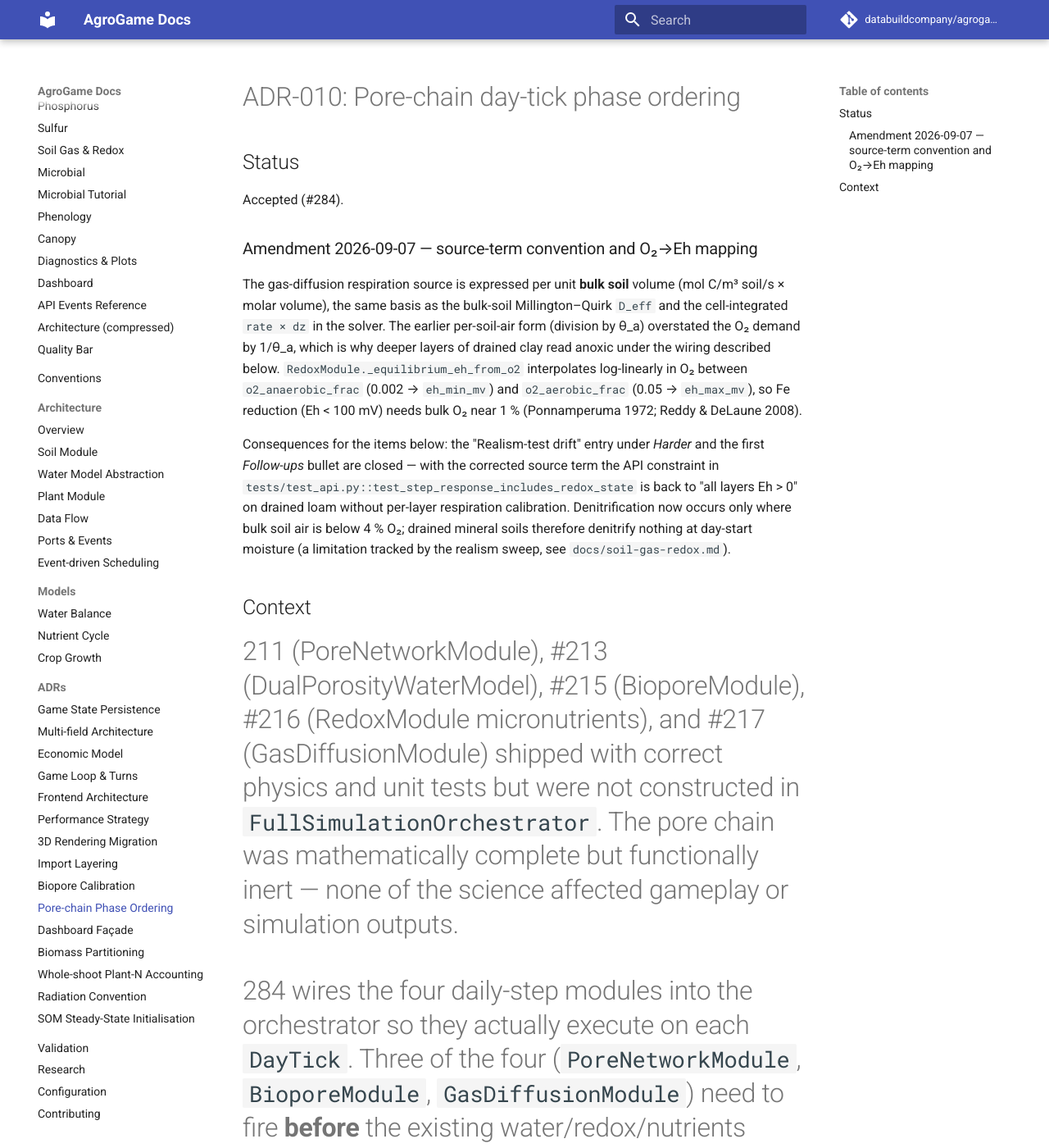
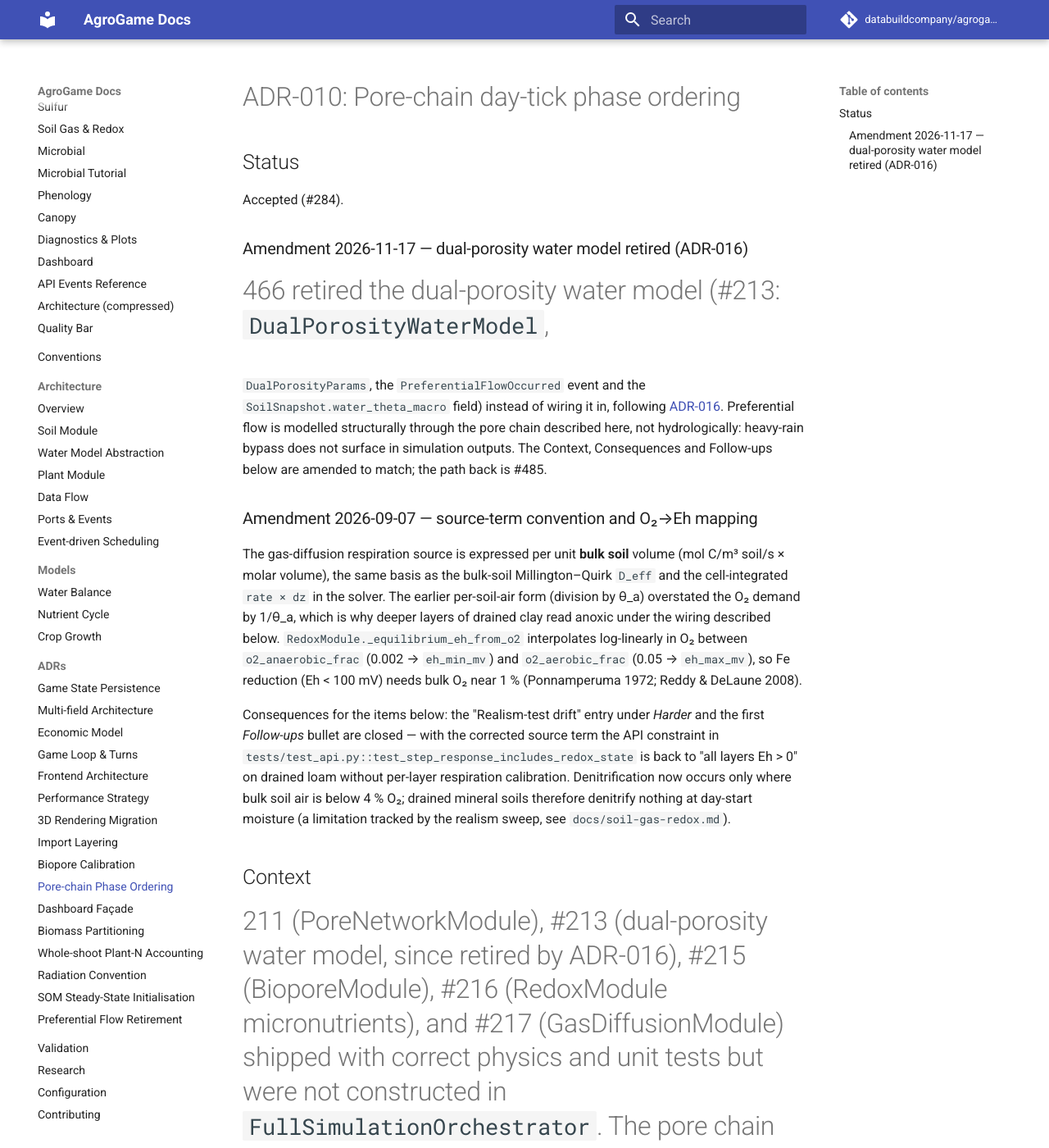
Before and after one commit to gedejong/agrogame, an MkDocs documentation site: the page built from docs/adr/ADR-010-pore-chain-phase-ordering.md, in a window 1280 px wide and 1400 px high. Shown: the whole window at 82% size. Built offline with MkDocs 1.6.1 and Material for MkDocs 9.7.7, drawn with Linux system fonts in a browser that asks for light colours; comment, search, counter and statistics services are not loaded; some of the changed text lies outside the part shown.

Commit message:
docs(#466): ADR-016 records the dual-porosity retirement, amend ADR-010
Preferential flow is modelled structurally (pore chain, biopores, gas
diffusion) but not hydrologically. ADR-016 records the three findings that
ruled out wiring the model in, with the side-by-side numbers reproduced at
bb276b4, Edwin's 2026-10-02 approvals, and the path back via #485.

ADR-010 no longer claims heavy-rain bypass surfaces in simulation outputs;
its deferral, snapshot list, Harder bullet and follow-up point to ADR-016.
ADR-016 is linked from CLAUDE.md and the mkdocs nav.

Co-Authored-By: Claude Opus 5.5 <noreply@anthropic.com>

```diff
--- a/docs/adr/ADR-010-pore-chain-phase-ordering.md
+++ b/docs/adr/ADR-010-pore-chain-phase-ordering.md
@@ -3,6 +3,17 @@
 ## Status
 
 Accepted (#284).
+
+### Amendment 2026-11-17 — dual-porosity water model retired (ADR-016)
+
+#466 retired the dual-porosity water model (#213: `DualPorosityWaterModel`,
+`DualPorosityParams`, the `PreferentialFlowOccurred` event and the
+`SoilSnapshot.water_theta_macro` field) instead of wiring it in, following
+[ADR-016](ADR-016-preferential-flow-retirement.md). Preferential flow is
+modelled structurally through the pore chain described here, not
+hydrologically: heavy-rain bypass does not surface in simulation outputs.
+The Context, Consequences and Follow-ups below are amended to match; the
+path back is #485.
 
 ### Amendment 2026-09-07 — source-term convention and O₂→Eh mapping
 
@@ -27,9 +38,9 @@ tracked by the realism sweep, see `docs/soil-gas-redox.md`).
 
 ## Context
 
-#211 (PoreNetworkModule), #213 (DualPorosityWaterModel), #215 (BioporeModule), #216 (RedoxModule micronutrients), and #217 (GasDiffusionModule) shipped with correct physics and unit tests but were not constructed in `FullSimulationOrchestrator`. The pore chain was mathematically complete but functionally inert — none of the science affected gameplay or simulation outputs.
+#211 (PoreNetworkModule), #213 (dual-porosity water model, since retired by ADR-016), #215 (BioporeModule), #216 (RedoxModule micronutrients), and #217 (GasDiffusionModule) shipped with correct physics and unit tests but were not constructed in `FullSimulationOrchestrator`. The pore chain was mathematically complete but functionally inert — none of the science affected gameplay or simulation outputs.
 
-#284 wires the four daily-step modules into the orchestrator so they actually execute on each `DayTick`. Three of the four (`PoreNetworkModule`, `BioporeModule`, `GasDiffusionModule`) need to fire **before** the existing water/redox/nutrients phases because their outputs flow into those modules. The dual-porosity water model wiring is intentionally deferred — `WaterRuntime` keeps `CascadingBucketWaterModel` until a config mechanism for opting in lands separately (#303-style design question).
+#284 wires the four daily-step modules into the orchestrator so they actually execute on each `DayTick`. Three of the four (`PoreNetworkModule`, `BioporeModule`, `GasDiffusionModule`) need to fire **before** the existing water/redox/nutrients phases because their outputs flow into those modules. The dual-porosity water model was not wired: `WaterRuntime` keeps `CascadingBucketWaterModel`, and #466 later retired the dual-porosity model rather than wiring it in (ADR-016).
 
 ## Decision
 
@@ -111,21 +122,21 @@ The buffer lives on the orchestrator (`self._co2_buffer`) rather than inside `Ga
 ### Easier
 
 - **Pore chain is wired and deterministic**: 365-day full step exercises every daily-step module without crashes, NaN, or pore-conservation violations.
-- **Realism follows physics, not a sigmoid proxy**: Eh and denitrification respond to actual O₂ rather than WFPS, so heavy-rain bypass, waterlog → anaerobic, and cover-crop biopore dynamics surface in simulation outputs.
+- **Realism follows physics, not a sigmoid proxy**: Eh and denitrification respond to actual O₂ rather than WFPS, so waterlog → anaerobic and cover-crop biopore dynamics surface in simulation outputs. Heavy-rain macropore bypass does not: preferential flow is not modelled hydrologically (ADR-016).
 - **Performance under budget**: median day step < 10 ms on the 3-layer `loam_temperate` profile (`tests/integration/test_realism.py::test_pore_chain_perf_under_10ms_per_day`). ADR-006's NumPy → Numba → Cython escalation is not needed for this chain.
-- **Snapshot persistence covers the new states**: `SoilSnapshot.{pore_network, biopore, gas_diffusion, water_theta_macro}` round-trip with float-tolerance equality, with backward-compat default-init for pre-#284 saves.
+- **Snapshot persistence covers the new states**: `SoilSnapshot.{pore_network, biopore, gas_diffusion}` round-trip with float-tolerance equality, with backward-compat default-init for pre-#284 saves.
 
 ### Harder
 
 - **Realism-test drift**: with O₂-driven Eh, deeper layers reach lower Eh than they did under the WFPS proxy because the gas-diffusion solver treats per-layer SOM respiration uniformly, while real soils show 5–10× lower respiration at depth (Kapeluck & Van Cleve 1995). One existing test (`tests/test_api.py::test_step_response_includes_redox_state`) was relaxed from "all layers Eh > 0" to "topsoil Eh > 0" with a comment noting the SOM per-layer calibration follow-up.
 - **Phase-ordering fragility**: re-arranging subscription order in `_wire_runtimes` silently breaks the chain. The regression test checks for this, but contributors must not break it.
 - **CO₂ buffer is global per orchestrator**, not per layer of state. Acceptable for single-field simulations; multi-field orchestration would need per-field buffers.
-- **DualPorosity is still not opt-in** at the config level. A separate issue should design the config flag.
+- **No hydrological preferential flow**: the pore chain shapes aeration and redox but not water or solute movement; the dual-porosity model was retired rather than made opt-in (ADR-016, path back via #485).
 
 ### Follow-ups
 
 - Per-layer SOM respiration calibration (deep layers should respire 5–10× less than topsoil) — would let the `test_step_response_includes_redox_state` constraint return to "all layers aerobic" under well-drained conditions.
-- DualPorosity config flag.
+- Hydrological preferential flow: #485 (supersedes the former opt-in config-flag follow-up; see ADR-016).
 - Earthworm-burrow contributions (#76).
 
 ## Alternatives Considered
@@ -151,7 +162,7 @@ The issue suggested gating the whole pore chain behind a config flag, default OF
 - Issue #284 — orchestrator wiring (parent)
 - Issue #323 — decompose orchestrator init/`_wire_runtimes` into factories + explicit subscription plan (this amendment)
 - Issue #290 / ADR-009 — biopore calibration (hard prerequisite, now merged)
-- Issue #211, #213, #215, #216, #217 — modules being wired
+- Issue #211, #213, #215, #216, #217 — modules being wired (#213 retired by #466, ADR-016)
 - ADR-002 — multi-field architecture (Field → Patch → Orchestrator)
 - ADR-006 — performance strategy (10 ms/day budget)
 - Reddy & DeLaune 2008 — Eh response to saturation
--- a/mkdocs.yml
+++ b/mkdocs.yml
@@ -61,6 +61,7 @@ nav:
       - Whole-shoot Plant-N Accounting: adr/ADR-013-plant-nitrogen-stock.md
       - Radiation Convention: adr/ADR-014-radiation-convention.md
       - SOM Steady-State Initialisation: adr/ADR-015-som-steady-state-initialisation.md
+      - Preferential Flow Retirement: adr/ADR-016-preferential-flow-retirement.md
   - Validation: validation.md
   - Research: research-correctness.md
   - Configuration: configuration.md
```
Also changed, not shown: CLAUDE.md (+1 -0 lines), docs/adr/ADR-016-preferential-flow-retirement.md (added, +227 -0 lines).
